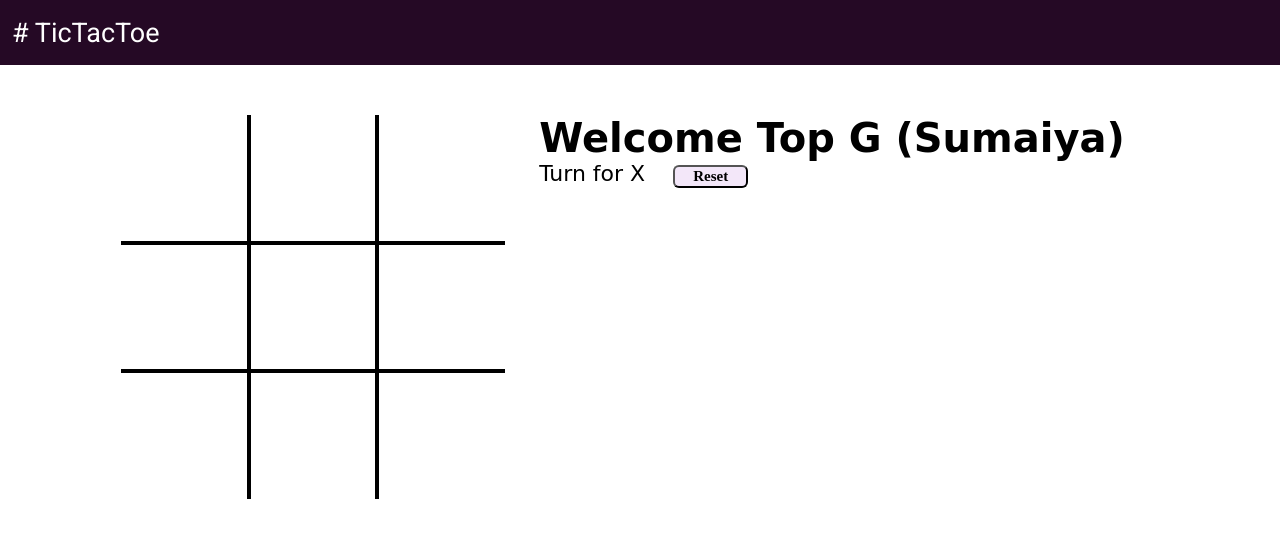
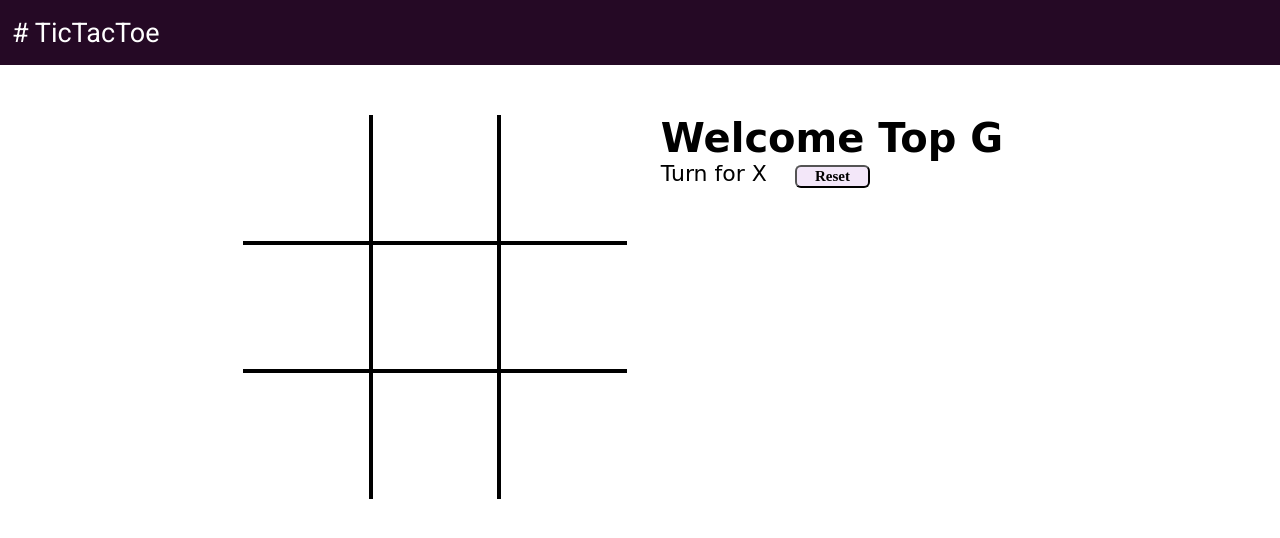
Before and after one commit to YourkarmaA/TicTacToe, a plain HTML site: page index.html in a window 1280 px wide. Drawn offline with Linux system fonts and the light colour scheme; a web font is replaced by a local one.

Commit message:
Update index.html

```diff
--- a/index.html
+++ b/index.html
@@ -28,7 +28,7 @@
         <div class="box bb-0 br-0"><span class="boxtext"></span></div>
       </div>
       <div class="gameInfo">
-        <h1>Welcome Top G (Sumaiya)</h1>
+        <h1>Welcome Top G</h1>
         <div>
           <span class="info">Turn for X</span>
           <button id="reset">Reset</button>
```
